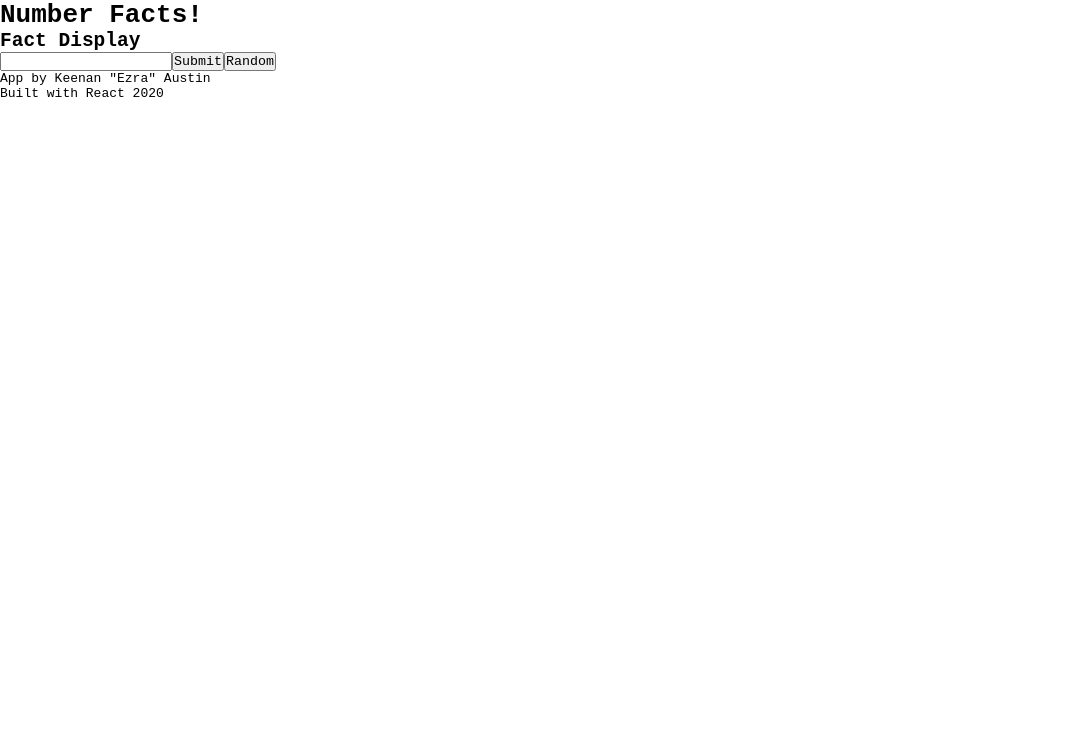
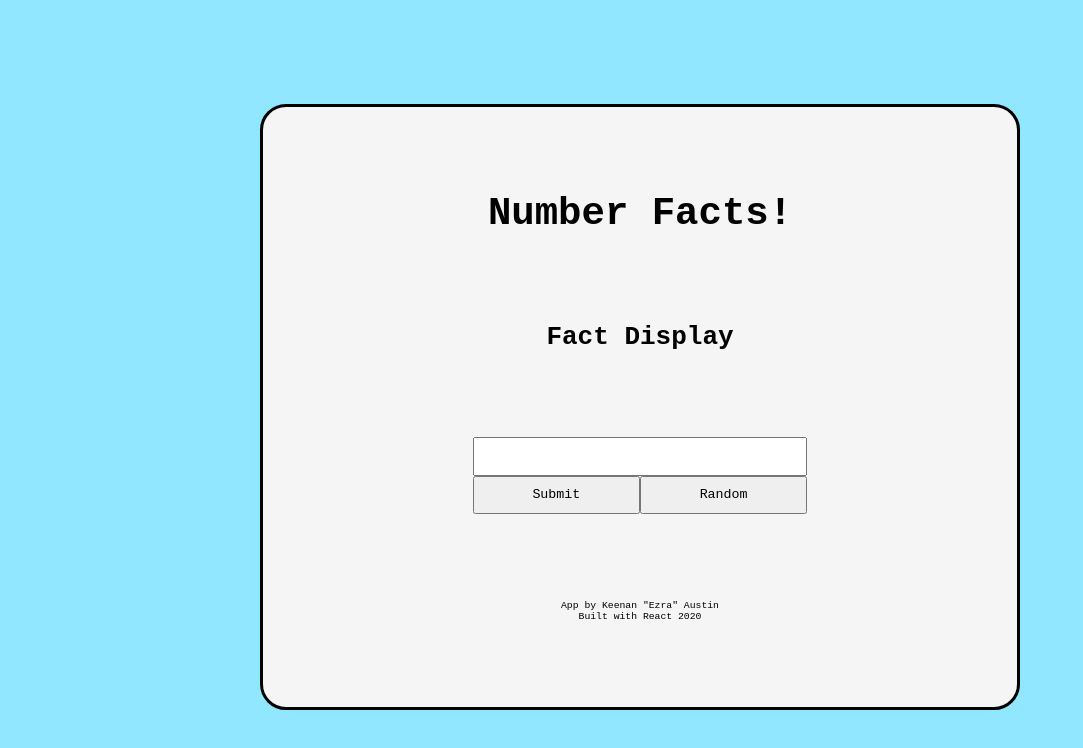
Before and after one commit to kmaustin32/ezra-numbers, a React (Vite) app: page / in a window 1280 px wide. Shown: the top 748 px of the page, without its empty margins (0-1083 px from the left). Built offline with nearby package versions, Linux system fonts and the light colour scheme.

Commit message:
Added style and animation

```diff
--- a/src/App.js
+++ b/src/App.js
@@ -2,7 +2,7 @@ import React from 'react';
 //Style
 import GlobalStyle from './GlobalStyle';
 import {motion} from 'framer-motion';
-import {fadePage, zoomDiv} from './animations';
+import {fadePage, zoomDiv, fadeDiv} from './animations';
 import styled from 'styled-components';
 //Components
 import FactDisplay from './Components/FactDisplay';
@@ -13,7 +13,7 @@ import TitleSection from './Components/TitleSection';
 const App = () => {
 
     return(
-        <motion.div
+        <StyledApp
         className='App'
         variants={fadePage}
         initial='hidden'
@@ -29,14 +29,16 @@ const App = () => {
                 <FactDisplay />
             </StyledHide>
             <StyledHide
-            variants={zoomDiv}>
+            variants={fadeDiv}
+            initial='hidden'
+            animate='show'>
                 <NumInput />
             </StyledHide>
             <StyledHide
             variants={zoomDiv}>
                 <ByLine />
             </StyledHide>
-        </motion.div>
+        </StyledApp>
     );
 };
 
@@ -44,4 +46,25 @@ const StyledHide = styled(motion.div)`
     overflow: hidden;
 `;
 
+const StyledApp = styled(motion.div)`
+    display: flex;
+    flex-direction: column;
+    align-items: center;
+    justify-content: space-evenly;
+    margin: 8rem 30rem 5rem 30rem;
+    min-height: 75vh;
+    background-color: whitesmoke;
+    border-radius: 2rem;
+    border: 3px solid black;
+    @media (max-width: 1500px) {
+        margin: 8rem 20rem 5rem 20rem;
+    }
+    @media (max-width: 1000px) {
+        margin: 8rem 10rem 5rem 10rem;
+    }
+    @media (max-width: 800px) {
+        margin: 8rem 5rem 3rem 5rem;
+    }
+`;
+
 export default App;
--- a/src/Components/ByLine.js
+++ b/src/Components/ByLine.js
@@ -1,15 +1,20 @@
 import React from 'react';
 import {motion} from 'framer-motion';
 import {zoomDiv} from '../animations';
+import styled from 'styled-components';
 
 const ByLine = () => {
 
     return(
-        <motion.div>
+        <StyledBy>
             <p>App by Keenan "Ezra" Austin</p>
             <p>Built with React 2020</p>
-        </motion.div>
+        </StyledBy>
     )
 }
 
+const StyledBy = styled(motion.div)`
+    text-align: center;
+`;
+
 export default ByLine;
--- a/src/Components/NumInput.js
+++ b/src/Components/NumInput.js
@@ -1,16 +1,29 @@
 import React from 'react';
 import {motion} from 'framer-motion';
 import { zoomDiv } from '../animations';
+import styled from 'styled-components';
 
 const NumInput = () => {
 
     return(
-        <motion.div className='inputContainer'>
+        <StyledInput className='inputContainer'>
             <input type="text"/>
             <button>Submit</button>
             <button>Random</button>
-        </motion.div>
+        </StyledInput>
     )
 }
 
+const StyledInput = styled(motion.div)`
+    input {
+        padding: .75rem;
+        width: 100%;
+        box-sizing: border-box;
+    }
+    button {
+        width: 50%;
+        padding: .75rem;
+    }
+`;
+
 export default NumInput;
--- a/src/GlobalStyle.js
+++ b/src/GlobalStyle.js
@@ -8,8 +8,20 @@ const GlobalStyle = createGlobalStyle`
         left: 0;
         font-family: monospace;
     }
+    body {
+        background-color: #91e7ff;
+    }
     button {
         cursor: pointer;
+    }
+    h1 {
+        font-size: 3rem;
+    }
+    h2 {
+        font-size: 2rem;
+    }
+    p {
+        font-size: .75rem;
     }
 `;
 
--- a/src/animations.js
+++ b/src/animations.js
@@ -52,3 +52,18 @@ export const zoomDiv = {
         }
     }
 };
+
+export const fadeDiv = {
+    hidden: {
+        scale: 1.5,
+        opacity: 0,
+    },
+    show: {
+        scale: 1,
+        opacity: 1,
+        transition: {
+            duration: 1,
+            delay: 3.25
+        }
+    },
+}
```
Also changed, not shown: 2 other files (tests, documents, lock files or other folders).
